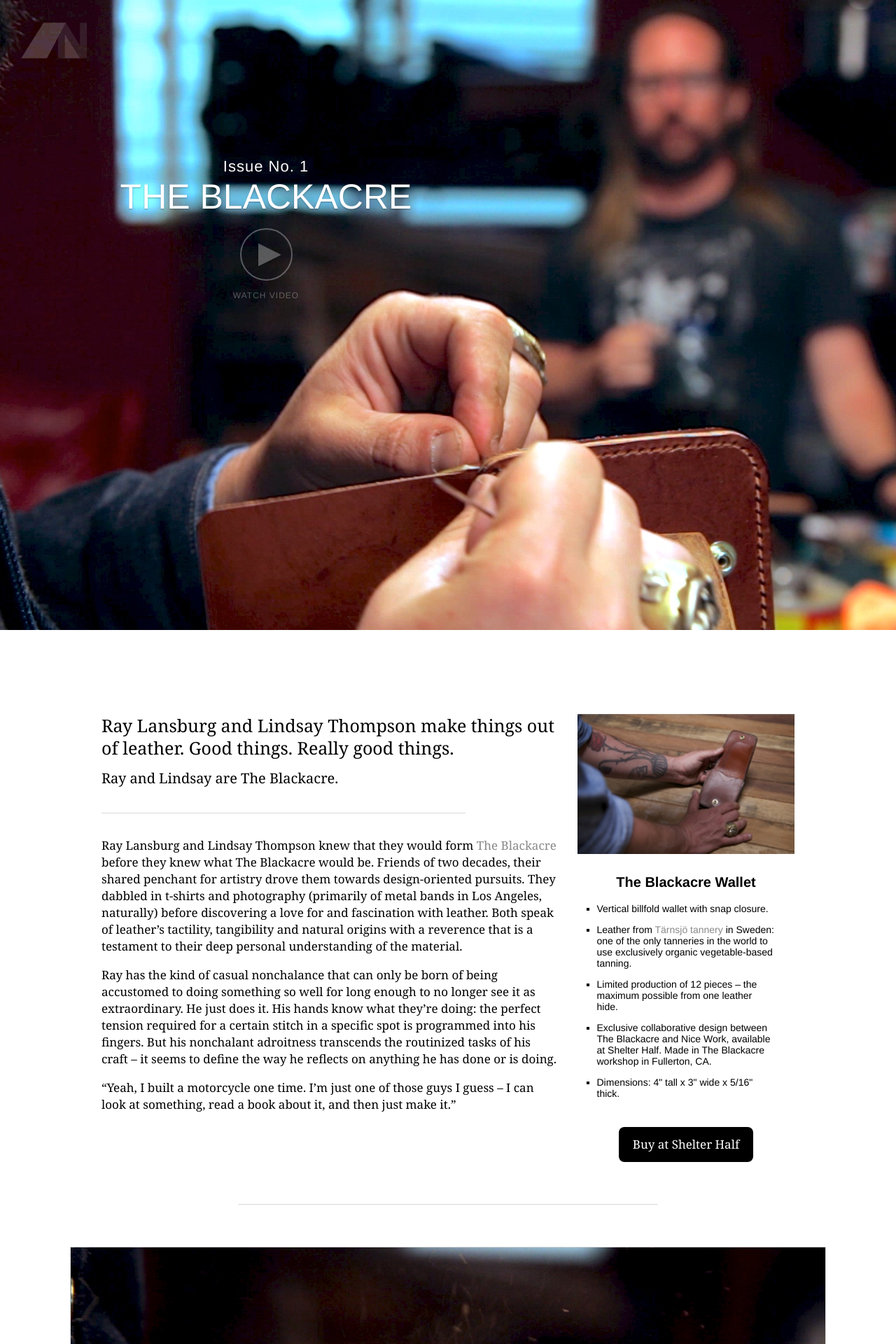
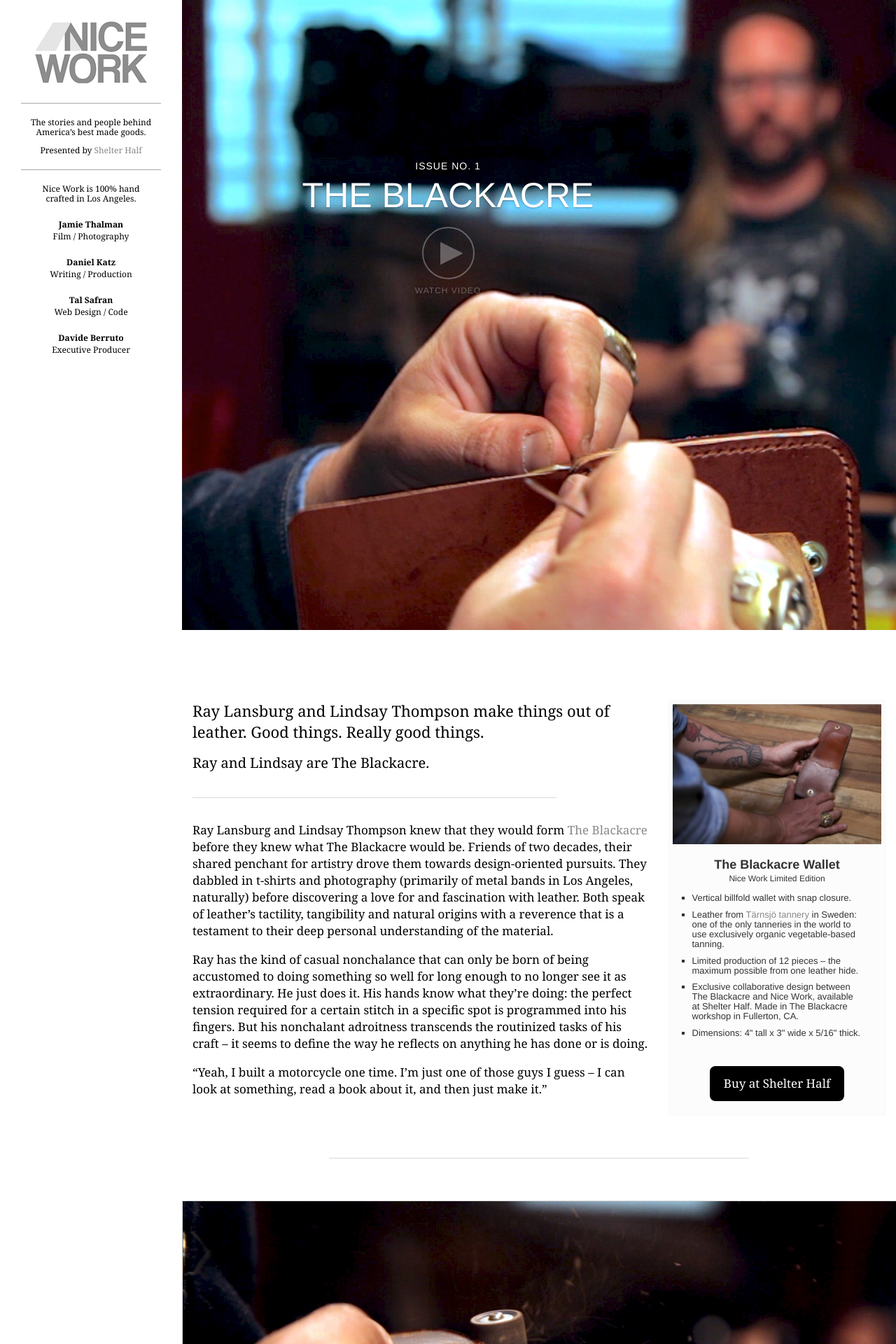
Before and after one commit to nice-work/nice-work.github.io, a Jekyll site: the page built from index.html, in a window 1280 px wide. Shown: the top 1920 px of the page at 70% size. Built offline with Jekyll 4.4.1, drawn with Linux system fonts in a browser that asks for light colours; Markdown is read by kramdown in place of the engine named in the settings.

Commit message:
Design tweaks.

```diff
--- a/_layouts/default.html
+++ b/_layouts/default.html
@@ -16,14 +16,14 @@
   <link rel="stylesheet" href="/assets/css/style.css" />
 </head>
 
-<body>
+<body class="show-menu">
   <div class="menu">
     <div class="menu-collapsed">
-      <img class="menu-toggle" src="/assets/images/issue-1/logo-collapsed.png" />
+      <img class="menu-toggle" src="/assets/images/logo-collapsed.png" />
     </div>
 
     <div class="menu-expanded">
-      <img class="menu-toggle" src="/assets/images/issue-1/logo-expanded.png" />
+      <img class="menu-toggle" src="/assets/images/logo-expanded.png" />
 
       <div class="menu-explainer">
         <p>The stories and people behind America’s best made goods.</p>
@@ -31,26 +31,23 @@
       </div>
 
       <div class="menu-bios">
-        <h2>Who We Are</h2>
-
         <div class="who-we-are">
-          Nice Work was hand-crafted in Los Angeles by the following
-          people.
+          <p>Nice Work is 100% hand crafted in Los Angeles.</p>
         </div>
 
         <div class="menu-bio">
           <div class="menu-bio-name">Jamie Thalman</div>
-          <div class="menu-bio-role">Film</div>
+          <div class="menu-bio-role">Film / Photography</div>
         </div>
 
         <div class="menu-bio">
           <div class="menu-bio-name">Daniel Katz</div>
-          <div class="menu-bio-role">Writing</div>
+          <div class="menu-bio-role">Writing / Production</div>
         </div>
 
         <div class="menu-bio">
           <div class="menu-bio-name">Tal Safran</div>
-          <div class="menu-bio-role">Web</div>
+          <div class="menu-bio-role">Web Design / Code</div>
         </div>
 
         <div class="menu-bio">
--- a/assets/css/style.css
+++ b/assets/css/style.css
@@ -7,7 +7,7 @@
 h1, h2, h3, h4, h5, h6, p, blockquote, pre,
 a, abbr, acronym, address, big, cite, code,
 del, dfn, em, img, ins, kbd, q, s, samp,
-small, strike, strong, .menu-bios h2, .menu-bio-name, sub, sup, tt, var,
+small, strike, strong, .menu-bio-name, sub, sup, tt, var,
 b, u, i, center,
 dl, dt, dd, ol, ul, li,
 fieldset, form, label, legend,
@@ -671,11 +671,10 @@
   line-height: 60px; }
 
 h2 {
-  font-family: georgia, "times new roman";
-  font-size: 25px;
+  font-size: 22px;
   font-weight: normal;
-  line-height: 32px;
-  margin-bottom: .5em; }
+  line-height: 30px;
+  margin-bottom: .7em; }
 
 h3 {
   font-family: georgia, "times new roman";
@@ -683,7 +682,7 @@
   line-height: 30px;
   margin-bottom: 1em; }
 
-strong, .menu-bios h2, .menu-bio-name {
+strong, .menu-bio-name {
   font-weight: bold; }
 
 em {
@@ -700,6 +699,9 @@
 
 .body {
   font-family: georgia, "times new roman";
+  -moz-font-smoothing: antialiased;
+  -webkit-font-smoothing: antialiased;
+  font-smoothing: antialiased;
   font-size: 17px;
   line-height: 24px; }
 
@@ -741,19 +743,20 @@
   border: solid 1px #d9d9d9; }
 
 .cover {
+  font-family: helvetica, arial;
   background-image: url("/assets/images/issue-1/cover.jpg");
   background-image: url("/assets/images/issue-1/cover.jpg");
   background-position: center top, center;
   width: 100%;
   height: 900px;
   position: relative;
-  margin-bottom: 120px; }
+  margin-bottom: 100px; }
 
 .cover-inner {
   -moz-text-shadow: 0 1px 2px rgba(0, 0, 0, 0.3);
   -webkit-text-shadow: 0 1px 2px rgba(0, 0, 0, 0.3);
   text-shadow: 0 1px 2px rgba(0, 0, 0, 0.3);
-  font-family: helvetica, arial;
+  font-family: "helvetica neue", helvetica, arial;
   text-align: center;
   color: white;
   width: 480px;
@@ -763,8 +766,9 @@
 
 .cover-issue-number {
   letter-spacing: 1px;
-  font-size: 22px;
-  line-height: 26px; }
+  font-size: 14px;
+  line-height: 24px;
+  text-transform: uppercase; }
 
 .cover-play-video {
   -moz-transition: opacity 0.5s ease-in-out;
@@ -773,14 +777,14 @@
   opacity: 0.3;
   cursor: pointer;
   width: 120px;
-  margin: 0 auto; }
+  margin: 15px auto 0; }
   .cover-play-video:hover {
     opacity: 1; }
 
 .cover-play-video-icon {
   height: 75px;
   width: 75px;
-  margin: 15px 0;
+  margin-bottom: 10px;
   display: inline-block;
   font-size: 32px;
   line-height: 80px;
@@ -814,7 +818,11 @@
 .product-info {
   width: 310px;
   float: right;
-  font-family: helvetica, arial; }
+  color: #333;
+  padding: 5px 5px 20px;
+  border: solid 1px #f8f8f8;
+  background-color: #fcfcfc;
+  font-family: "helvetica neue", helvetica, arial; }
 
 .product-image {
   -moz-background-size: cover;
@@ -826,21 +834,26 @@
   width: 100%; }
 
 .product-title {
-  font-family: helvetica, arial;
+  font-family: "helvetica neue", helvetica, arial;
   text-align: center;
-  padding: 30px 27.5px 20px;
-  font-size: 20px;
-  line-height: 20px;
+  padding: 20px 27.5px 10px;
+  font-size: 18px;
+  line-height: 18px;
   font-weight: bold; }
+  .product-title > div {
+    font-size: 12px;
+    font-weight: normal;
+    line-height: 22px;
+    font-weight: 300; }
 
 .product-features {
-  font-size: 14px;
-  line-height: 16px;
+  font-size: 13px;
+  line-height: 14px;
   list-style-type: square;
   padding: 0 27.5px;
   margin-bottom: 40px; }
   .product-features li {
-    margin-bottom: 1em; }
+    margin-bottom: .75em; }
 
 .product-purchase {
   text-align: center; }
@@ -1008,7 +1021,7 @@
   line-height: 14px; }
 
 .menu-explainer {
-  margin: 30px 0;
+  margin-top: 25px;
   padding: 20px 0;
   border-top: solid 1px #a9a9a9;
   border-bottom: solid 1px #a9a9a9;
@@ -1020,11 +1033,9 @@
     margin-bottom: 2em; }
 
 .menu-bios {
-  text-align: center; }
-
-.menu-bios h2 {
-  font-size: 16px;
-  line-height: 22px; }
+  padding: 25px 0 20px;
+  text-align: center;
+  padding: 20px 25px; }
 
 .menu-bio {
   margin: 20px 0; }
--- a/index.html
+++ b/index.html
@@ -56,6 +56,7 @@
 
     <div class="product-title">
       The Blackacre Wallet
+      <div>Nice Work Limited Edition</div>
     </div>
 
     <ul class="product-features">
```
Also changed, not shown: assets/css/typography.css (+14 -14 lines), assets/scss/style.scss (+28 -18 lines), assets/scss/typography.scss (+10 -6 lines), assets/images/issue-1/logo-collapsed.png (deleted), assets/images/issue-1/logo-expanded.png (deleted), assets/images/logo-collapsed.png (added), assets/images/logo-expanded.png (added).
